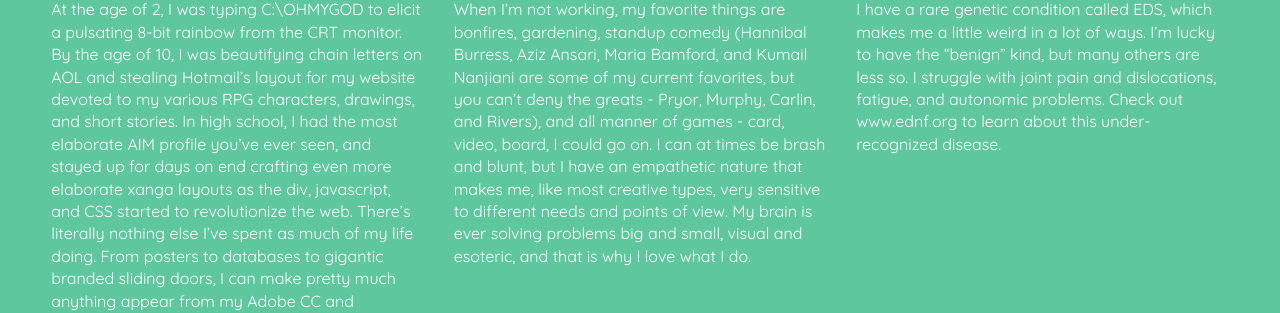
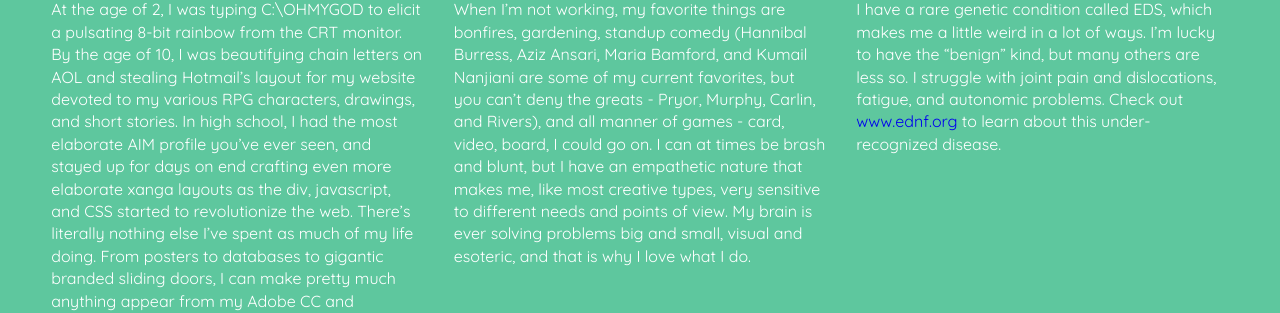
Before and after one commit to banbanbana/happybana.github.io, a Jekyll site: the page home.html, which Jekyll copies as it is, in a window 1280 px wide. Shown: the part 654-967 px from the top of the page. Built offline with Jekyll 4.4.1, drawn with Linux system fonts in a browser that asks for light colours; some web fonts are replaced.

Commit message:
Update home.html

```diff
--- a/home.html
+++ b/home.html
@@ -67,7 +67,7 @@
           <h1>What can I offer your company?</h1>
 
           <p>I will bring creativity, discipline, and experience to each challenge. I love working from my home office and am no stranger to the conference call. I am a proactive team player who can work unsupervised, or get along in a team, with a frank determination to find the best solution for the design problem at hand.</p>
-            <p><a href="http://www.behance.net/happpybana" class="buttonlink" target="_blank">CHECK MY BEHANCE</a></p>
+            <p><a href="http://www.behance.net/happybana" class="buttonlink" target="_blank">CHECK MY BEHANCE</a></p>
         </div>
         <!-- end grid div -->
            </div><!-- end .row div -->
@@ -93,7 +93,7 @@
 
         <div class="grid_4">
    	    <h3>Ehlers-Danlos Syndrome</h3>
-       	<p>I have a rare genetic condition called EDS, which makes me a little weird in a lot of ways. I’m lucky to have the “benign” kind, but many others are less so. I struggle with joint pain and dislocations, fatigue, and autonomic problems. Check out www.ednf.org to learn about this under-recognized disease.</p></div>
+       	<p>I have a rare genetic condition called EDS, which makes me a little weird in a lot of ways. I’m lucky to have the “benign” kind, but many others are less so. I struggle with joint pain and dislocations, fatigue, and autonomic problems. Check out <a href="http://www.ednf.org" target="_blank">www.ednf.org</a> to learn about this under-recognized disease.</p></div>
      </div>
 
     </div><!-- #end div .wrapper -->
```
